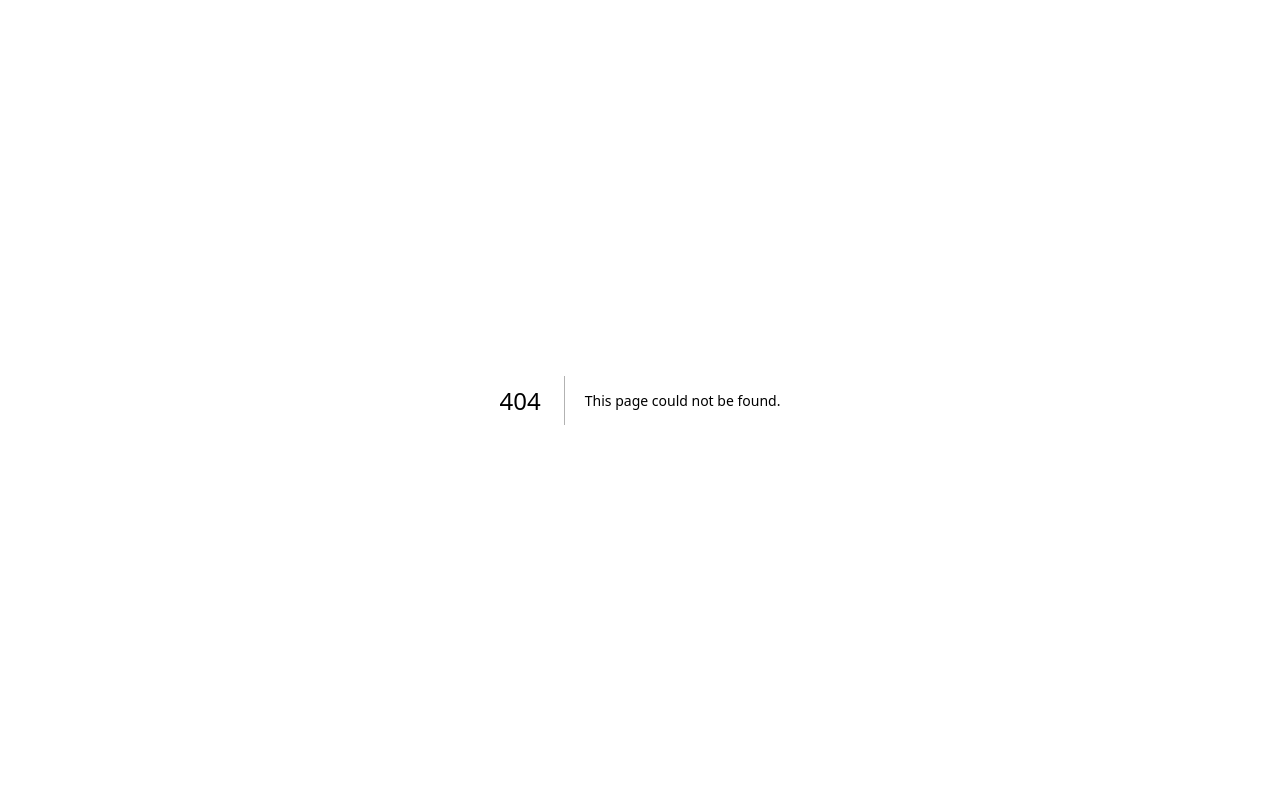
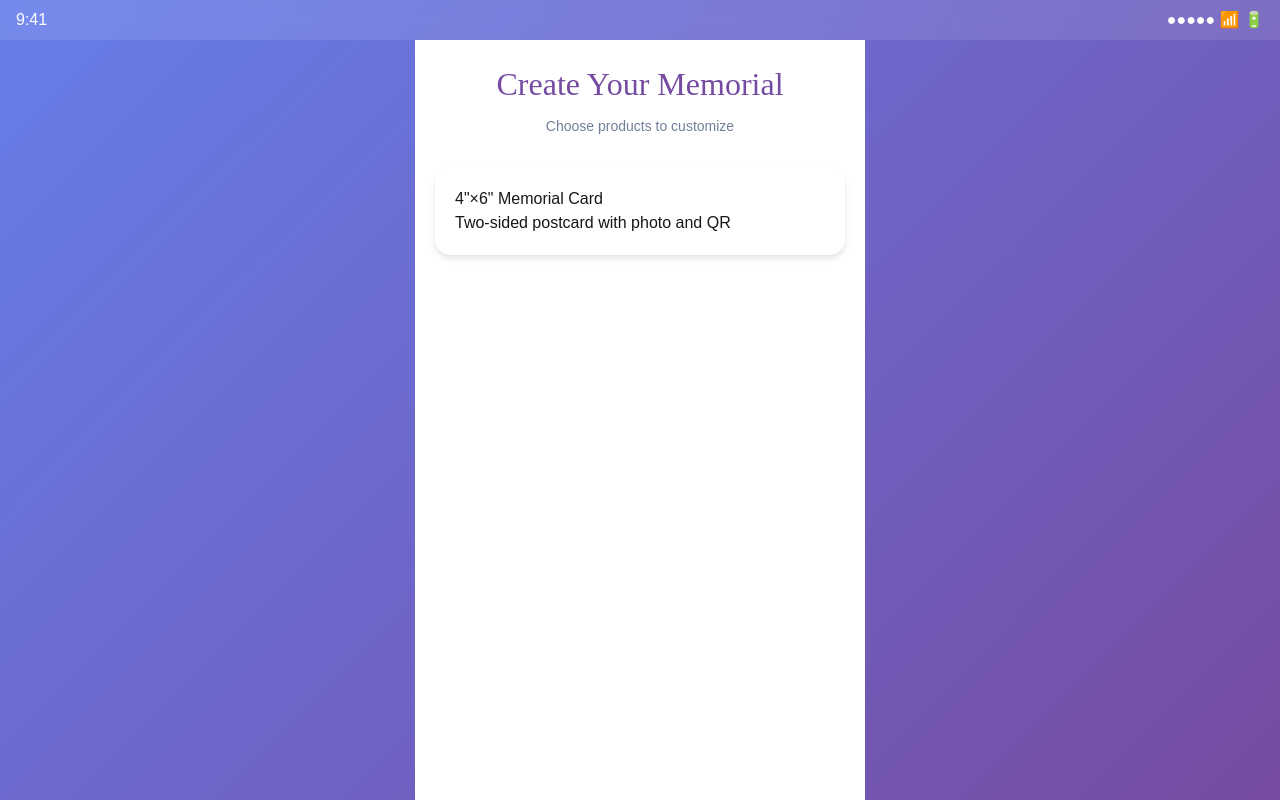
Before and after one commit to dashqrcodes/DASH, a Next.js app: page /product-hub in a window 1280 px wide. Before the commit this address had no page. Built offline with nearby package versions, Linux system fonts and the light colour scheme.

Commit message:
Add Next.js product hub

```diff
--- /dev/null
+++ b/app/product-hub/page.tsx
@@ -0,0 +1,54 @@
+'use client';
+
+import { useState } from 'react';
+import { useRouter } from 'next/navigation';
+
+export default function ProductHub() {
+  const router = useRouter();
+  const [selectedProduct, setSelectedProduct] = useState<string | null>(null);
+  const [showModal, setShowModal] = useState(false);
+  const [background, setBackground] = useState('sky');
+  const [font, setFont] = useState('playfair');
+
+  const selectProduct = (product: string) => {
+    setSelectedProduct(product);
+    setShowModal(true);
+  };
+
+  const goToBuilder = () => {
+    if (!selectedProduct) return;
+
+    localStorage.setItem('selectedProduct', selectedProduct);
+    localStorage.setItem('selectedBackground', background);
+    localStorage.setItem('selectedFont', font);
+
+    if (selectedProduct === 'card') {
+      router.push('/memorial-card-builder');
+    } else if (selectedProduct === 'enlargement') {
+      router.push('/enlargement-builder');
+    } else if (selectedProduct === 'program') {
+      router.push('/service-program-builder');
+    }
+
+    setShowModal(false);
+  };
+
+  return (
+    <div style={{minHeight:'100vh',background:'linear-gradient(135deg,#667eea 0%,#764ba2 100%)'}}>
+      <div style={{display:'flex',justifyContent:'space-between',padding:'8px 16px',background:'rgba(255,255,255,0.1)',backdropFilter:'blur(10px)',color:'white'}}>
+        <div>9:41</div><div>●●●●● 📶 🔋</div>
+      </div>
+      <div style={{maxWidth:'450px',margin:'0 auto',background:'white',minHeight:'calc(100vh - 40px)',padding:'20px'}}>
+        <div style={{textAlign:'center',marginBottom:'30px'}}>
+          <h1 style={{fontFamily:'Playfair Display,serif',fontSize:'32px',color:'#764ba2',marginBottom:'8px'}}>Create Your Memorial</h1>
+          <p style={{color:'#718096',fontSize:'14px'}}>Choose products to customize</p>
+        </div>
+        {/* Products will go here - simplified for now */}
+        <div onClick={()=>selectProduct('card')} style={{background:'white',borderRadius:'16px',padding:'20px',boxShadow:'0 4px 6px rgba(0,0,0,0.1)',cursor:'pointer'}}>
+          <h3>4"×6" Memorial Card</h3>
+          <p>Two-sided postcard with photo and QR</p>
+        </div>
+      </div>
+    </div>
+  );
+}
```
